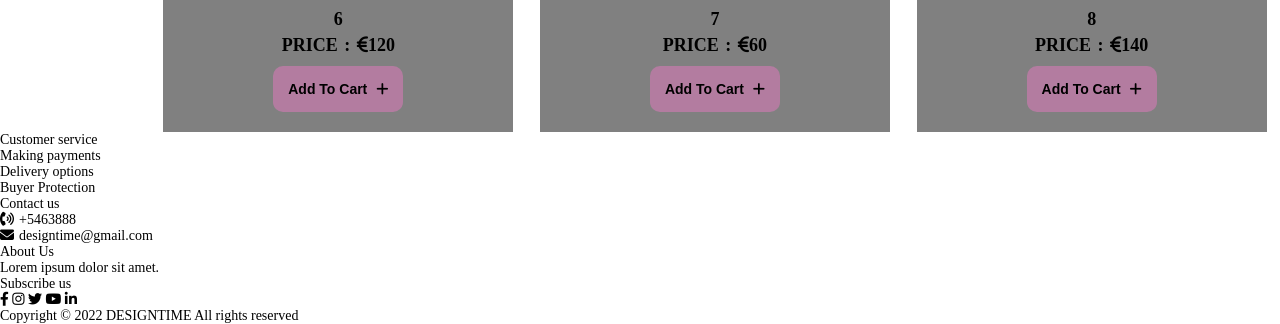
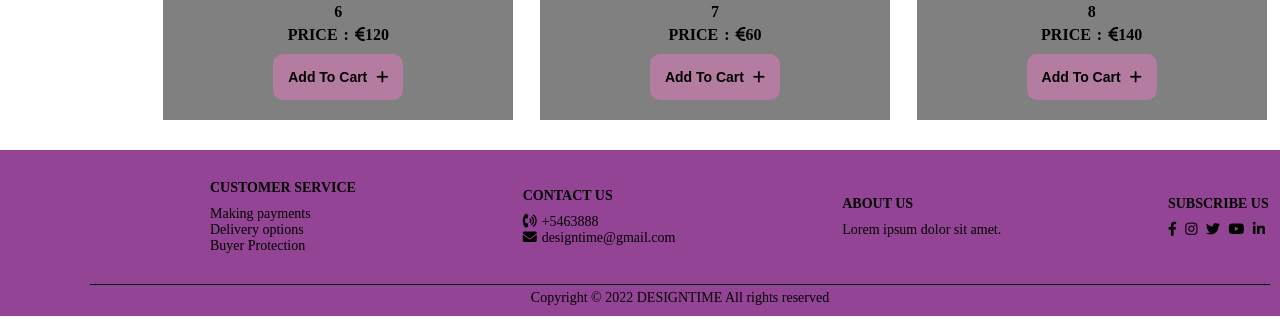
Before and after one commit to olumide0077/WebProgrammingProject-Group5, a PHP site: page / in a window 1280 px wide. Shown: the part 1420-1744 px from the top of the page. Run offline with PHP 8.4, Linux system fonts and the light colour scheme; some libraries are stand-ins or nearby versions; some web fonts are replaced.

Commit message:
css part update
Update

```diff
--- a/FrontPage/index.css
+++ b/FrontPage/index.css
@@ -204,6 +204,7 @@ margin-left: 150px;
   width: 300px;
   margin-top: 20px;
   border-radius:10px;
+  align-items: center;
 }
 
 .imgcontainer {
@@ -221,25 +222,27 @@ margin-left: 150px;
 
 
 
-   .content{
+.content{
      margin-top: 10px;
      text-align: center;
    }
 .content h4{
+  text-align: center;
   word-spacing: 2px;
-  font-size: 18px;
-  text-transform: uppercase;
+  font-size: 16px;
   font-weight: bold;
 }
+
 .price{
-  margin-top: 5px;
+
   text-transform: capitalize;
+
 }
 .content button{
-  margin-top: 10px;
+  margin-top: 12px;
   border: none;
   background-color: rgb(179, 124, 160);
-  padding: 15px;
+  padding: 18px;
   border-radius: 10px;
   text-transform: capitalize;
   font-size: 14px;
@@ -248,7 +251,7 @@ margin-left: 150px;
 }
 
 .content button i{
-  margin-left: 5px;
+  margin-left: 2px;
 }
 
 .prntcontainerx{
@@ -274,14 +277,18 @@ margin-left: 150px;
      text-align: center;
    }
 .contentx h4{
-  word-spacing: 2px;
-  font-size: 18px;
-  text-transform: uppercase;
-  font-weight: bold;
+  text-align: center;
+    word-spacing: 2px;
+    font-size: 16px;
+    text-transform: uppercase;
+    font-weight: bold;
 }
+
+
 .pricex{
   margin-top: 5px;
   text-transform: capitalize;
+
 }
 .contentx button{
   margin-top: 10px;
@@ -396,9 +403,56 @@ width: 80%;
 
  }
 
+footer{
+  margin-top: 30px;
+background-color: rgb(148, 68, 148);
+padding: 10px 10px 10px 90px;
+}
 
+.content{
+  display: block;
+  /* align-items: center;
+  justify-content: space-around;
+  flex-wrap: wrap; */
+}
+.upper, .lower, .middle, .right{
+  margin-top: 20px;
+  font-size: 14px;
 
-
+}
+.upper{
+  margin-left: 120px;
+}
+.topic{
+  text-transform: uppercase;
+  font-size: 14px;
+  font-weight: bold;
+  color: black;
+  margin-bottom: 10px;
+}
+.bottom{
+  border-top: 1px solid black;
+  padding-top: 5px;
+  margin-top: 30px;
+  text-align: center;
+}
+.media-icons a{
+  margin-right: 5px;
+}
+.contentfooter{
+  display: flex;
+  align-items: center;
+  justify-content:space-between;
+  flex-wrap: wrap;
+}
+@media(max-width: 980px){
+  footer{
+    padding: 10px;
+  }
+  .upper{
+    margin-left: 0px;
+  }
+}
  /* footer{
   width: 100%;
   position: fixed;
```
